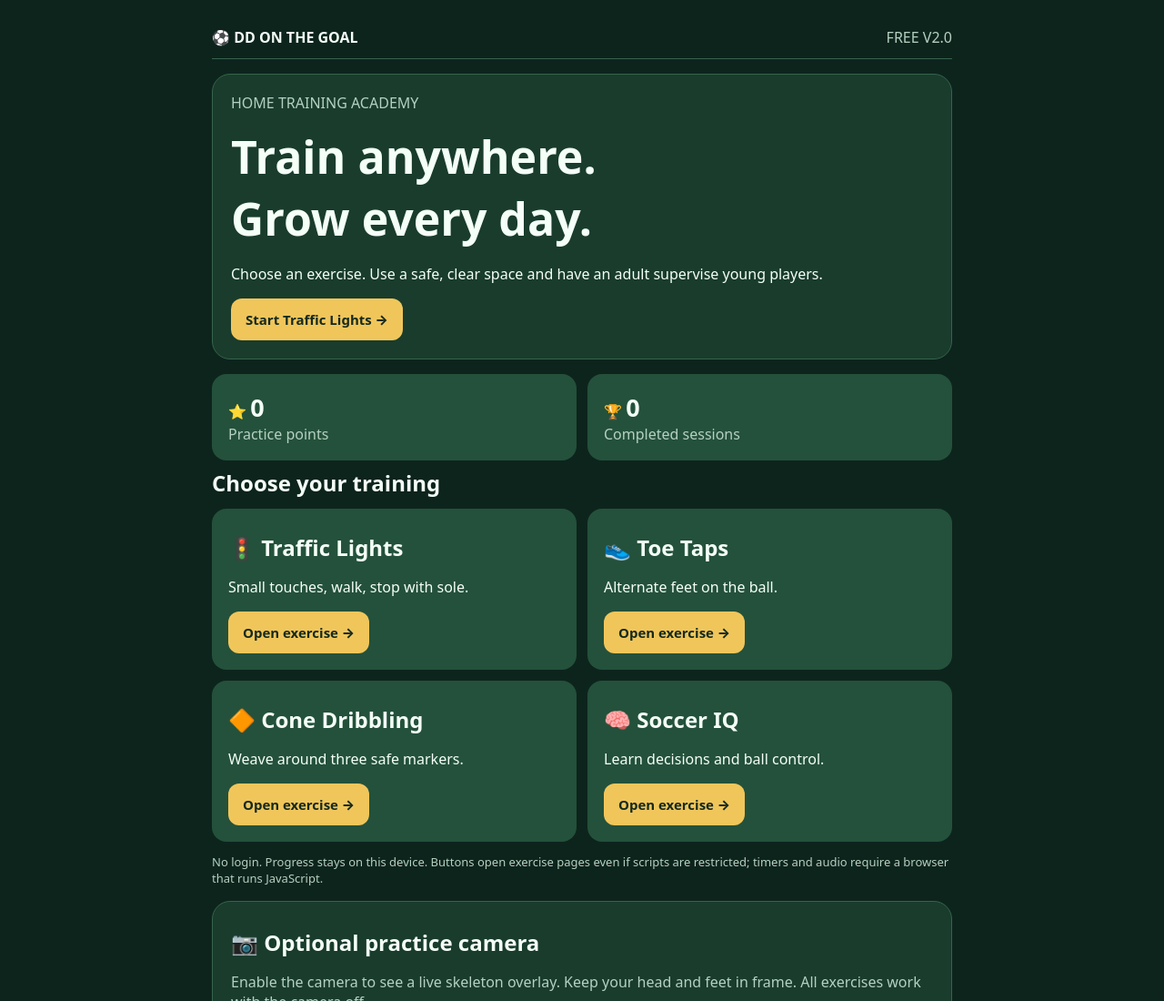
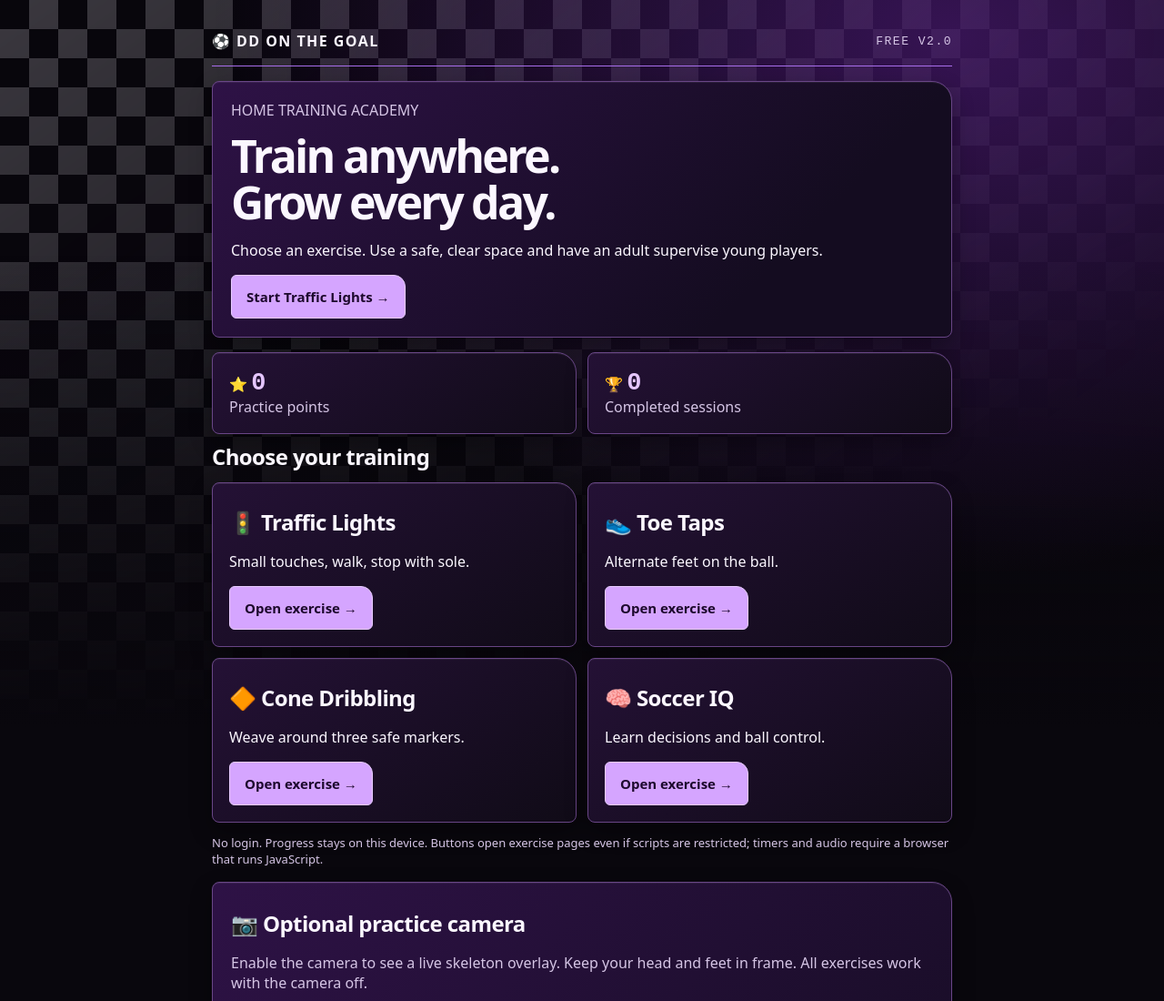
Before and after one commit to firmelab/DD-On-The-Goal, a plain HTML site: page index.html in a window 1280 px wide. Shown: the top 1100 px of the page at 91% size. Drawn offline with Linux system fonts and the light colour scheme.

Commit message:
Add files via upload

```diff
--- a/index.html
+++ b/index.html
@@ -5,6 +5,67 @@
 .camera-stage video,.camera-stage canvas{position:absolute;inset:0;width:100%;height:100%;object-fit:contain;transform:scaleX(-1)}
 .camera-stage canvas{pointer-events:none}
 button:disabled{cursor:default;opacity:.65}
+:root {
+  color-scheme: dark;
+  font-family: "Avenir Next", system-ui, sans-serif;
+  background: #09070d;
+  color: #fbf7ff;
+  accent-color: #c490ff;
+}
+body { min-height: 100vh; isolation: isolate; }
+body::before, body::after {
+  content: "";
+  position: fixed;
+  inset: 0;
+  z-index: -1;
+  pointer-events: none;
+}
+body::before {
+  background: conic-gradient(#e9e6ef 0 25%, #08060c 0 50%, #e9e6ef 0 75%, #08060c 0) 0 0 / 64px 64px;
+  opacity: .22;
+  -webkit-mask-image: linear-gradient(145deg, #000, transparent 76%);
+  mask-image: linear-gradient(145deg, #000, transparent 76%);
+}
+body::after {
+  background: radial-gradient(ellipse at 82% 5%, #6d24a875, transparent 55%),
+              linear-gradient(180deg, transparent 35%, #09070d);
+}
+header {
+  gap: 12px;
+  border-bottom: 1px solid #a76dea;
+  padding: 16px 0;
+  letter-spacing: .09em;
+}
+header span { white-space: nowrap; font-family: ui-monospace, monospace; font-size: .82rem; }
+h1 { letter-spacing: -.055em; line-height: 1.02; }
+h2 { letter-spacing: -.025em; }
+.muted { color: #d5c5e5; }
+.panel, .tile {
+  border: 1px solid #694687;
+  border-radius: 8px 22px 8px 8px;
+  box-shadow: inset 0 1px #ffffff12, 0 10px 24px #0005;
+}
+.panel { background: linear-gradient(135deg, #2e1246, #140c20 75%); }
+.tile { background: linear-gradient(145deg, #241135, #100b17); }
+.btn, button {
+  background: #d5a5ff;
+  color: #1d092d;
+  border: 1px solid #e7ccff;
+  border-radius: 6px 13px 6px 6px;
+}
+.btn.secondary, button.secondary {
+  background: #251235;
+  color: #fbf7ff;
+  border-color: #9865c8;
+}
+.btn:hover, button:not(:disabled):hover { filter: brightness(1.14); }
+.btn:focus-visible, button:focus-visible { outline: 3px solid #fff; outline-offset: 3px; }
+.big, .stat { font-family: ui-monospace, monospace; color: #e5c6ff; }
+.big { text-shadow: 0 0 20px #ab5aff55; }
+.notice { color: #f0d7ff; }
+.lamp { border-color: #916cab; background: #22152e; }
+.camera-stage { background: #060409; border: 1px solid #8053a9; }
+.camera-stage video { background: #060409; }
 </style></head><body><div class="wrap"><header><strong>⚽ DD ON THE GOAL</strong><span class="muted">FREE V2.0</span></header>
 <section id="home"><div class="panel"><div class="muted">HOME TRAINING ACADEMY</div><h1>Train anywhere.<br>Grow every day.</h1><p>Choose an exercise. Use a safe, clear space and have an adult supervise young players.</p><a class="btn" href="#traffic">Start Traffic Lights →</a></div><div class="grid"><div class="tile">⭐ <span id="points" class="stat">0</span><div class="muted">Practice points</div></div><div class="tile">🏆 <span id="sessions" class="stat">0</span><div class="muted">Completed sessions</div></div></div><h2>Choose your training</h2><div class="grid">
 <div class="tile"><h2>🚦 Traffic Lights</h2><p>Small touches, walk, stop with sole.</p><a class="btn" href="#traffic">Open exercise →</a></div>
```
